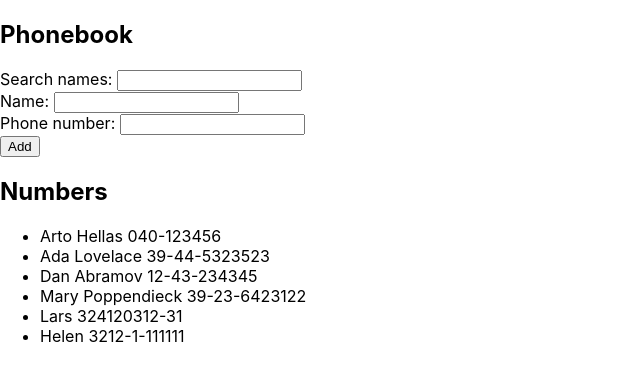
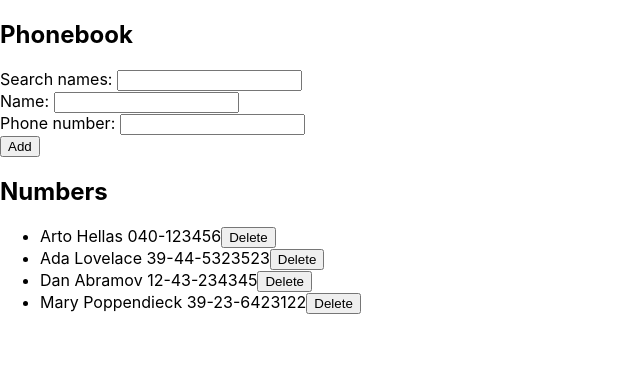
Before and after one commit to tymeart/fso-phonebook, a React (Create React App) app: page / in a window 1280 px wide. Shown: the top 380 px of the page, without its empty margins (0-640 px from the left). Built offline with nearby package versions, Linux system fonts and the light colour scheme; data requests are answered from the project's data file.

Commit message:
Allow deletion of entries

```diff
--- a/db.json
+++ b/db.json
@@ -19,16 +19,6 @@
       "name": "Mary Poppendieck",
       "number": "39-23-6423122",
       "id": 4
-    },
-    {
-      "name": "Lars",
-      "number": "324120312-31",
-      "id": 5
-    },
-    {
-      "name": "Helen",
-      "number": "3212-1-111111",
-      "id": 6
     }
   ]
 }
--- a/src/App.js
+++ b/src/App.js
@@ -47,11 +47,36 @@
     }
   }
 
+  const handleDelete = (id) => {
+    if (window.confirm('Are you sure you want to delete this entry?')) {
+      personService
+        .deletePerson(id)
+        .then(response => {
+          console.log(response);
+          setPersons(persons.filter(person => person.id !== id))
+        })
+    };
+  }
+
   // cannot read property id of undefined
   const personsToShow = searchChar === '' ?
-    persons.map((person) => <li key={person.id}>{person.name} {person.number}</li>) :
+    persons.map((person) => {
+      return (
+        <li key={person.id}>
+          {person.name} {person.number}
+          <button onClick={() => handleDelete(person.id)}>Delete</button>
+        </li>
+      )
+      }) :
     persons.filter(person => person.name.indexOf(searchChar) > -1)
-      .map((foundPerson) => <li key={foundPerson.id}>{foundPerson.name} {foundPerson.number}</li>);
+      .map((foundPerson) => {
+        return (
+          <li key={foundPerson.id}>
+            {foundPerson.name} {foundPerson.number}
+            <button onClick={() => handleDelete(foundPerson.id)}>Delete</button>
+          </li>
+        )
+      });
 
   return (
     <div>
--- a/src/services/persons.js
+++ b/src/services/persons.js
@@ -14,4 +14,8 @@
   return axios.put(`${baseUrl}/${id}`, newInfo);
 }
 
-export default { getAll, create, update };
+const deletePerson = id => {
+  return axios.delete(`${baseUrl}/${id}`);
+}
+
+export default { getAll, create, update, deletePerson };
```
